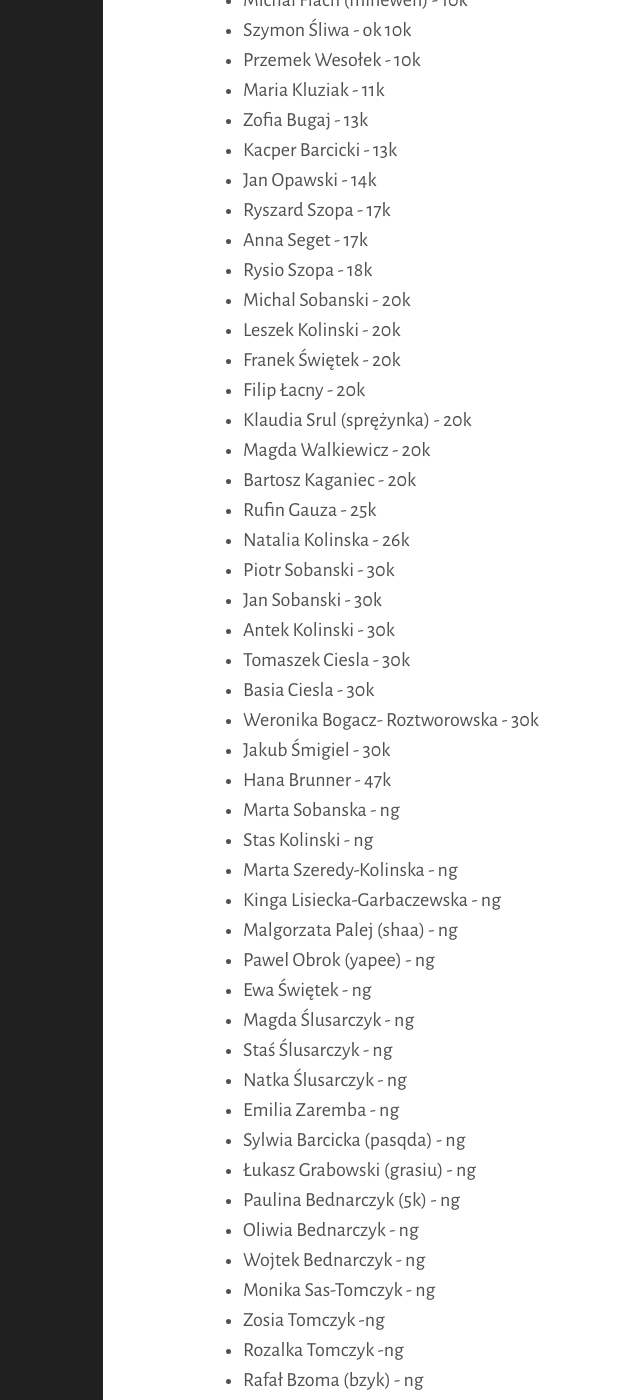
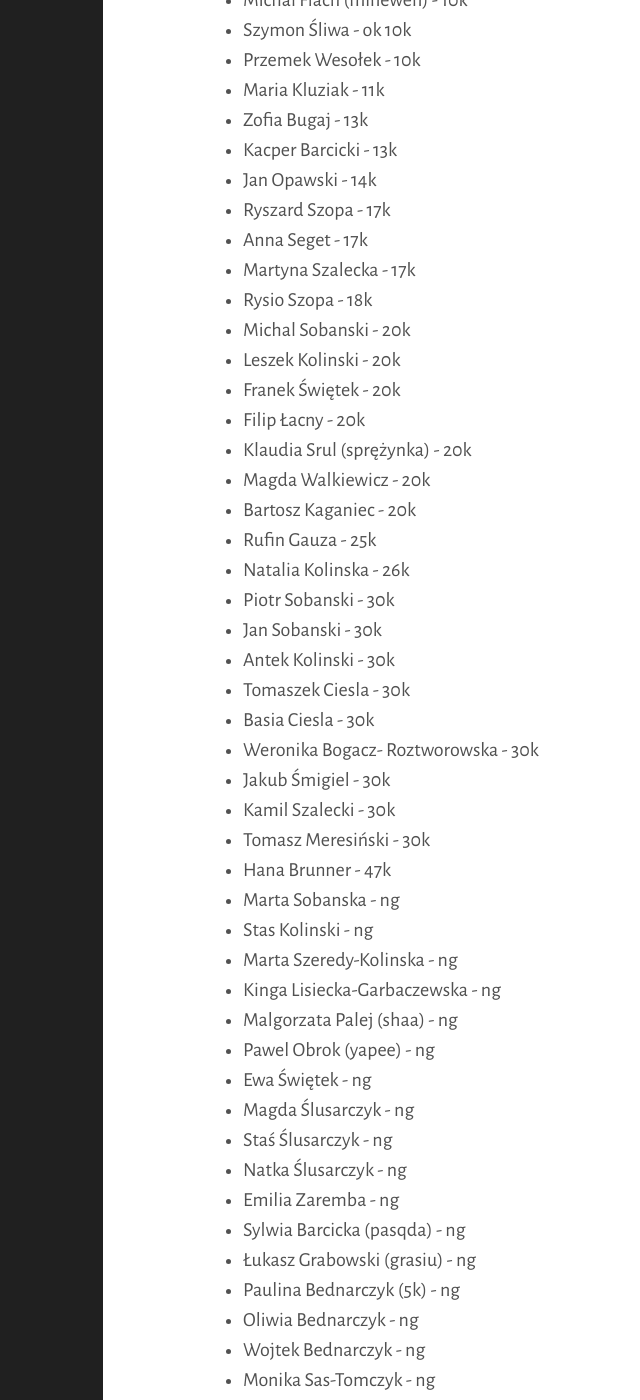
Before and after one commit to tasuki/lsg, a Jekyll site: the page built from zarejestrowani.md, in a window 1280 px wide and 1400 px high, scrolled down 1425 px. Shown: the whole window, without its empty margins (257-897 px from the left). Built offline with Jekyll 4.4.1, drawn with Linux system fonts in a browser that asks for light colours.

Commit message:
Update zarejestrowani.md

```diff
--- a/zarejestrowani.md
+++ b/zarejestrowani.md
@@ -58,6 +58,7 @@ Zarejestrowani uczestnicy, mniej więcej według stopnia:
 - Jan Opawski - 14k
 - Ryszard Szopa - 17k
 - Anna Seget - 17k
+- Martyna Szalecka - 17k
 - Rysio Szopa - 18k
 - Michal Sobanski - 20k
 - Leszek Kolinski - 20k
@@ -75,6 +76,8 @@ Zarejestrowani uczestnicy, mniej więcej według stopnia:
 - Basia Ciesla - 30k
 - Weronika Bogacz- Roztworowska - 30k
 - Jakub Śmigiel - 30k
+- Kamil Szalecki - 30k
+- Tomasz Meresiński - 30k
 - Hana Brunner - 47k
 - Marta Sobanska - ng
 - Stas Kolinski - ng
```
